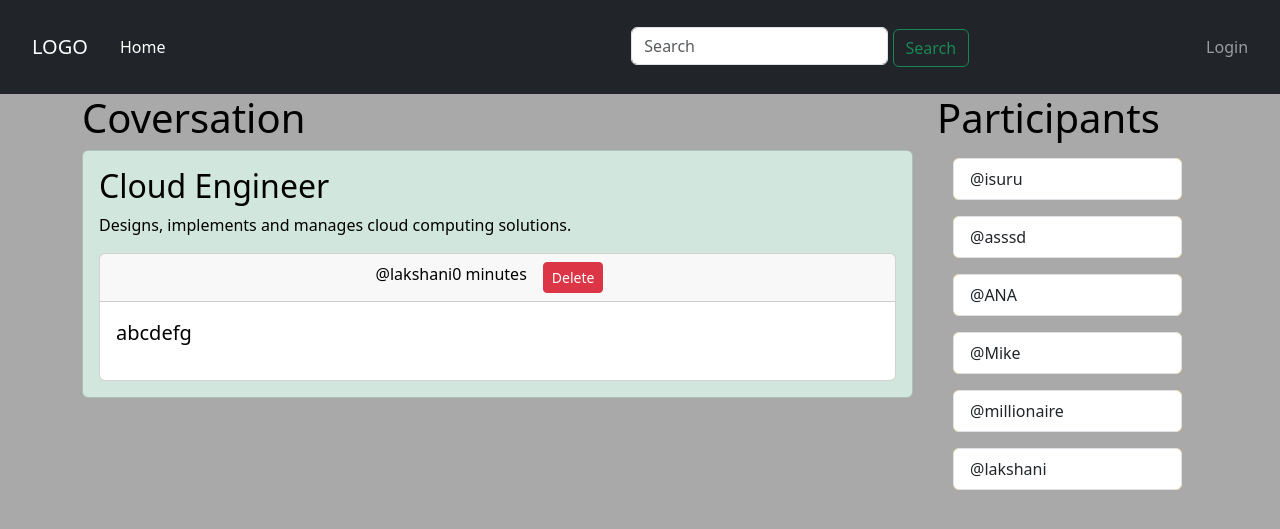
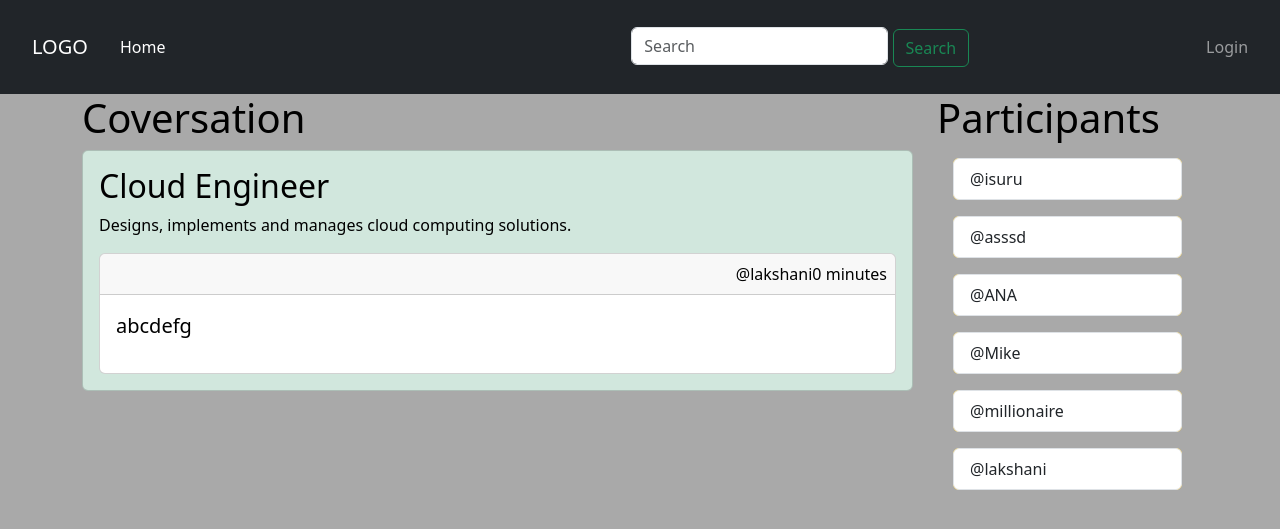
Before and after one commit to isurumanoddev/Django_project_1, a Django app: page /room/14 in a window 1280 px wide. Shown: the top 529 px of the page. Run offline with Django 4.2, Linux system fonts and the light colour scheme; data comes from the database, SQL or seed files in the repository; both versions use the stored data as it was after the commit.

Commit message:
comment delete completed

```diff
--- a/base/urls.py
+++ b/base/urls.py
@@ -12,4 +12,5 @@ urlpatterns = [
     path("create-room/", views.create_room, name="create-room"),
     path("update-room/<str:pk>", views.update_room, name="update-room"),
     path("delete-room/<str:pk>", views.delete_room, name="delete-room"),
+    path("delete-message/<str:pk>", views.delete_message, name="delete-message"),
 ]
--- a/base/views.py
+++ b/base/views.py
@@ -126,3 +126,15 @@ def delete_room(request, pk):
         return redirect("home")
 
     return render(request, "delete.html", {"obj": room})
+
+
+@login_required(login_url="login")
+def delete_message(request, pk):
+    message = Message.objects.get(id=pk)
+    if request.user != message.user:
+        return HttpResponse("you cannot delete another user room")
+    if request.method == "POST":
+        message.delete()
+        return redirect("home")
+
+    return render(request, "delete.html", {"obj": message})
--- a/templates/room.html
+++ b/templates/room.html
@@ -5,12 +5,10 @@
 	<title>Title</title>
 	<link href="https://cdn.jsdelivr.net/npm/bootstrap@5.3.0-alpha1/dist/css/bootstrap.min.css" rel="stylesheet"
 	      integrity="sha384-GLhlTQ8iRABdZLl6O3oVMWSktQOp6b7In1Zl3/Jr59b6EGGoI1aFkw7cmDA6j6gD" crossorigin="anonymous">
-
 </head>
 <body>
 {% extends "main.html" %}
 {% block content %}
-
 	<div class="container">
 		<div class="row">
 			<div class="col-md-9">
@@ -23,25 +21,17 @@
 								<p class="card-text text-black">{{ room.description }}</p>
 								{% for message in room_messages %}
 									<div class="card">
-										{% if request.user == message.user %}
-
-
-										{% endif %}
-										<div class="card-header text-black d-flex justify-content-evenly">
+										<div class="card-header text-black d-flex justify-content-lg-end">
 											<ul class="nav nav-pills card-header-pills">
 												<li class="nav-item">@{{ message.user }}</li>
 												<li class="nav-item"> {{ message.created|timesince }}</li>
-
-												<li class="nav-item "  >
-													<small>
-														<a href="{% url "delete-room" room.id %}"
-													   class="btn btn-danger btn-sm mx-3 position-relative ">Delete</a>
-													</small>
-
+												<li class="nav-item ">
+													{% if request.user == message.user %}
+														<a href="{% url "delete-message" message.id %}"
+														   class="btn btn-danger btn-sm mx-3 position-relative ">Delete</a>
+													{% endif %}
 												</li>
 											</ul>
-
-
 										</div>
 										<div class="card-body">
 											<blockquote class="blockquote ">
@@ -55,7 +45,6 @@
 										<div class="card-body">
 											<form method="POST" action="">
 												{% csrf_token %}
-
 												<input type="text" name="comment" placeholder="add your comment here"
 												       class="form-control bg-primary-subtle">
 											</form>
@@ -67,19 +56,16 @@
 					</div>
 				</div>
 			</div>
-
 			<div class="col-md-3">
 				<h1 class="text-black">Participants</h1>
 				{% for participant in participants %}
 					<div class="list-group m-3 bg-warning">
 						<li class="list-group-item list-group-item-action ">@{{ participant.username }}</li>
-
 					</div>
 				{% endfor %}
 			</div>
 		</div>
 	</div>
-
 
 	<script src="https://cdn.jsdelivr.net/npm/bootstrap@5.3.0-alpha1/dist/js/bootstrap.bundle.min.js"
 	        integrity="sha384-w76AqPfDkMBDXo30jS1Sgez6pr3x5MlQ1ZAGC+nuZB+EYdgRZgiwxhTBTkF7CXvN"
```
Also changed, not shown: base/migrations/0004_room_participants.py (added), db.sqlite3.
